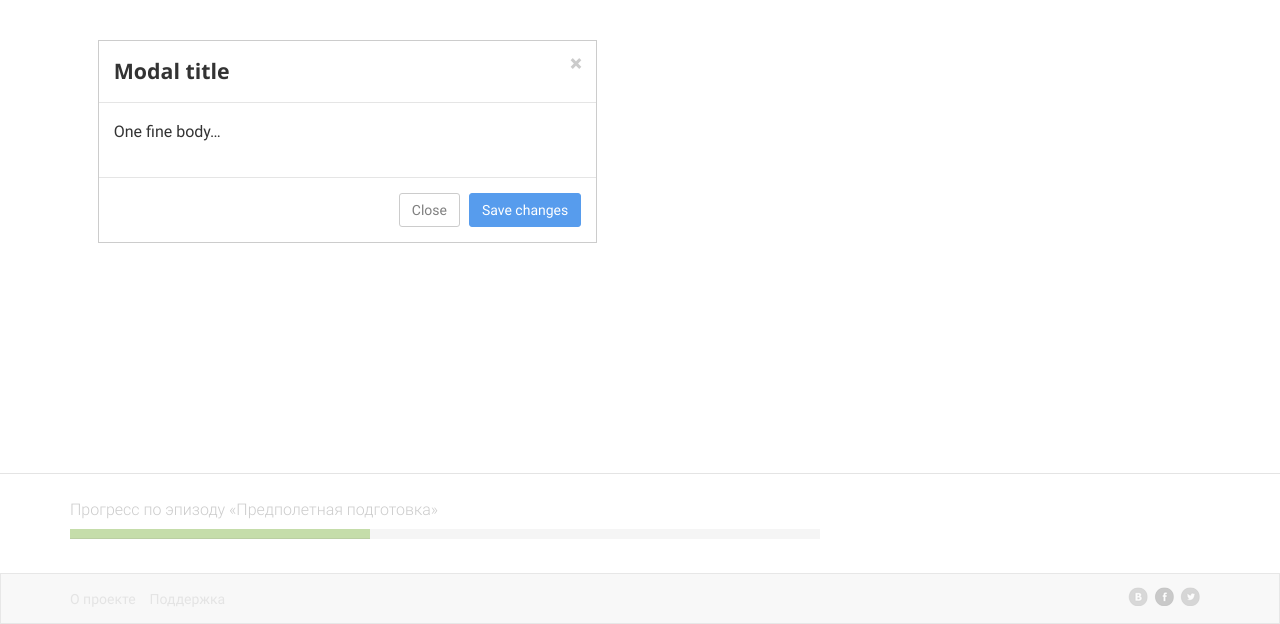
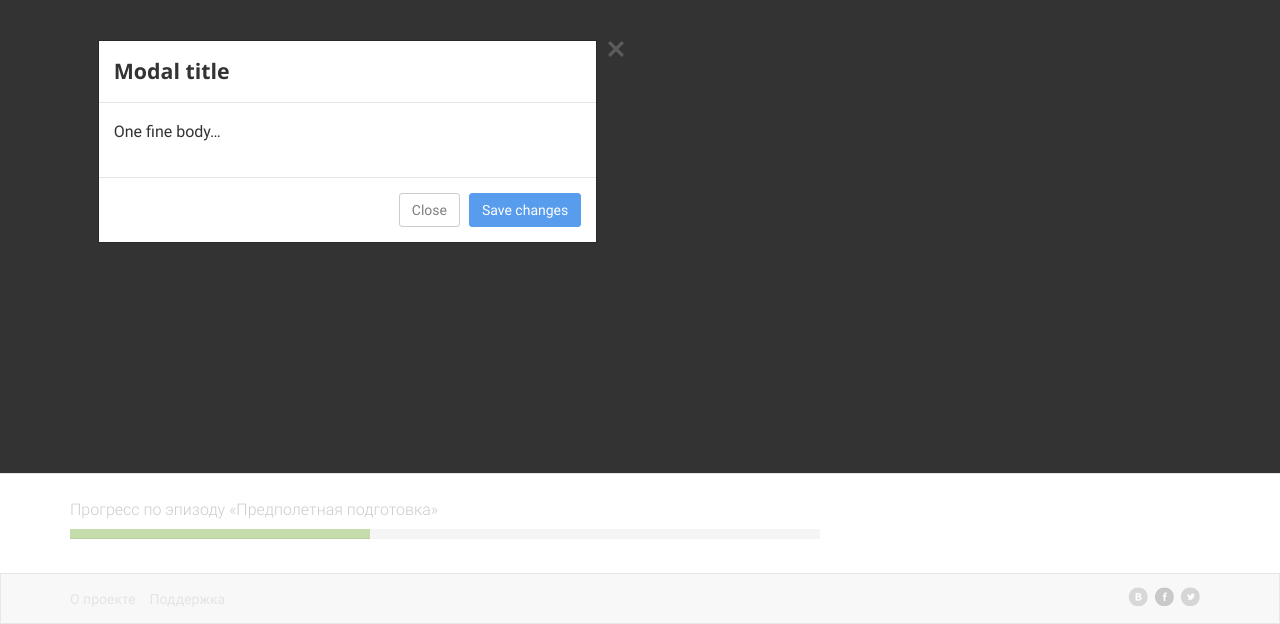
Before and after one commit to ArtDir/Start, a plain HTML site: page popup.html in a window 1280 px wide. Shown: the part 317-941 px from the top of the page. Drawn offline with nearby package versions, Linux system fonts and the light colour scheme.

Commit message:
x button strange
доделать

```diff
--- a/css/bootstrap_skin.css
+++ b/css/bootstrap_skin.css
@@ -943,3 +943,19 @@ input::-moz-focus-inner {
       border-radius: 0px;
           box-shadow: 0 0px 0px rgba(0, 0, 0, 0);
 }
+ .close {
+    position: absolute;
+    top: -12px;
+    right: -40px;
+    width: 40px;
+    height: 40px;
+    text-align: center;
+    line-height: 30px;
+}
+    .close i {
+    display: inline-block;
+    vertical-align: top;
+    width: 40px;
+    height: 40px;
+    background: url('../img/cross.png') no-repeat;
+}
--- a/popup.html
+++ b/popup.html
@@ -29,6 +29,11 @@
 	<link rel="stylesheet" href="css/pushy.css" />
 	<script src="https://ajax.googleapis.com/ajax/libs/jquery/1.12.0/jquery.min.js"></script>
 	<!-- End Menu stuff -->
+	<style>
+   body {
+    background: #333; /* Цвет фона */
+   }
+  </style>
 
 </head>
 <body>
@@ -103,8 +108,13 @@
 						<div class="modal">
 							<div class="modal-dialog">
 								<div class="modal-content">
+
+								<div class="close"><i class="ico close_icon"></i>
+										</div>
 									<div class="modal-header">
-										<button type="button" class="close" data-dismiss="modal" aria-hidden="true">×</button>
+
+
+
 										<h4 class="modal-title">Modal title</h4>
 									</div>
 									<div class="modal-body">
```
Also changed, not shown: img/cross.png (added).
